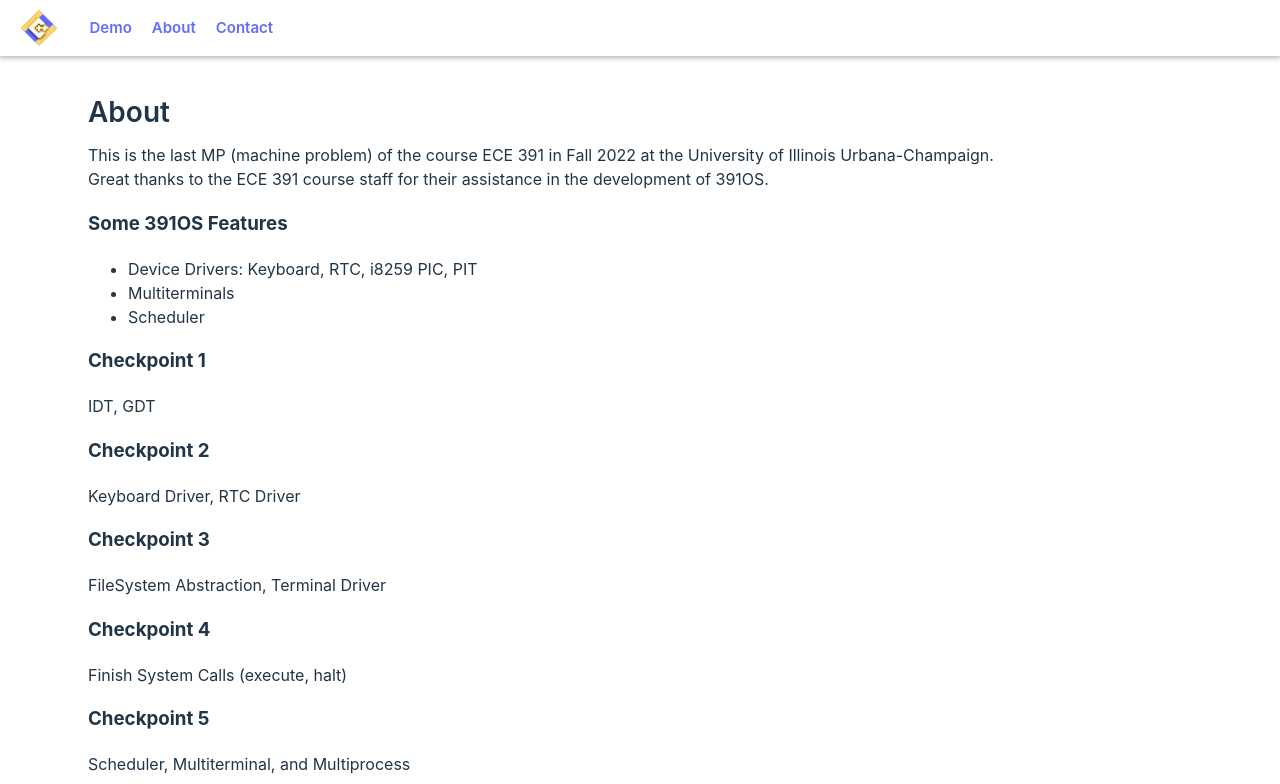
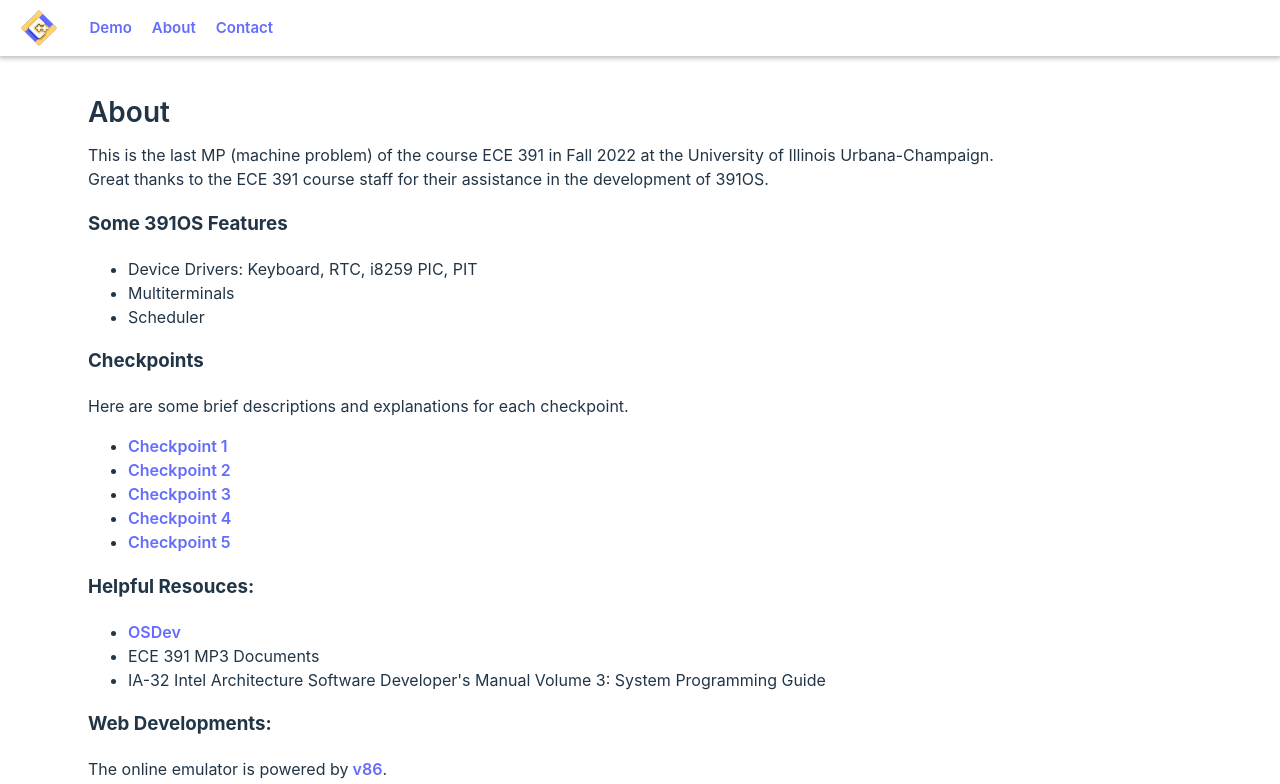
Before and after one commit to ScreamingPigeon/391OS, a React (Create React App) app: page /about in a window 1280 px wide. Shown: the top 784 px of the page. Built offline with nearby package versions, Linux system fonts and the light colour scheme.

Commit message:
checkpoint markdown files rendering and routing completed, added more stylings to markdown rendering, contact card styling, etc

```diff
--- a/config-overrides.js
+++ b/config-overrides.js
@@ -2,7 +2,7 @@ module.exports = function override(config, env) {
     // New config, e.g. config.plugins.push...
     let new_resolve = config.resolve;
     new_resolve['fallback'] = {"fs": false,
-          "os": false,
-          "path": false,};
+        "os": false,
+        "path": false,};
     return config
 }
--- a/package.json
+++ b/package.json
@@ -10,6 +10,7 @@
     "bootstrap-icons": "^1.10.5",
     "localforage": "^1.10.0",
     "match-sorter": "^6.3.1",
+    "raw-loader": "^4.0.2",
     "react": "^18.2.0",
     "react-dom": "^18.2.0",
     "react-markdown": "^8.0.7",
--- a/src/App.css
+++ b/src/App.css
@@ -327,6 +327,7 @@
 .contact-card{
   display: flex;
   align-items: center;
+  max-width: 500px;
   flex-basis: 46%;
   padding: 10px;
   margin: 5px;
@@ -448,6 +449,10 @@
   margin: 10px 0;
 }
 
+.checkpoint-markdowns-container{
+  padding: 0 5.5rem;
+}
+
 @media screen and (max-width: 500px){
   #about-box{
     padding-left: 1rem;
--- a/src/App.js
+++ b/src/App.js
@@ -5,8 +5,13 @@ import Demo from './views/Demo';
 import Contact from './views/Contact';
 import About from './views/About';
 import NoPage from "./views/NoPage";
+import CheckpointHolder from "./components/CheckpointHolder";
 import hopeforcpp from "./hopeforcpp.svg";
 import './App.css';
+
+// Note: the file location used by the markDownPath is the relative path of the CheckpointHolder element to the md file
+
+const mdFileList = ["checkpoint1", "checkpoint2",  "checkpoint3","checkpoint4","checkpoint5",];
 
 function App() {
   return (
@@ -17,7 +22,12 @@ function App() {
             <Route path="/" element={<Layout />}>
               <Route index element={<Home />} />
               <Route path="demo" element={<Demo />} />
-              <Route path="about" element={<About />}/>
+              <Route path="about">
+                <Route index element={<About />} />
+                {mdFileList.map((item, index)=> {
+                  return <Route key={`${item}-${index}`} path={item} element={<CheckpointHolder markDownPath={`../checkpointMD/${item}.md`}/>}/>
+                })}
+              </Route>
               <Route path="contact" element={<Contact />} />
               <Route path="*" element={<NoPage />} />
             </Route>
--- a/src/components/CheckpointHolder.js
+++ b/src/components/CheckpointHolder.js
@@ -1,17 +1,30 @@
-// import cp_one from '../checkpoints/checkpoint1.md';
+import { useEffect, useState } from "react";
+import ReactMarkdown from 'react-markdown';
+import PropTypes from "prop-types";
 
+// dynamically loading markdown content
+const CheckpointHolder = ({markDownPath}) => {
+    const [markdownContent, setMarkdownContent] = useState('Hello');
 
-// try to see if markdown page can be render correctly
-// used to render markdown pages for the checkpoints
-const CheckpointHolder = ({cpData}) => {
+    // fetch content from public folder
+    useEffect(()=>{
+        fetch(markDownPath)
+        .then((res) => res.text())
+        .then((text) => setMarkdownContent(text))
+        .catch(error => {
+            console.log('Error fetching markdown', error);
+        })
+    }, [markDownPath]);
+
     return (
-        <>
-            <h3>{cpData.title}</h3>
-            <div>{cpData.brief}</div>
-            <div>{cpData.mainContent}</div>
-        </>
+        <div className='checkpoint-markdowns-container'>
+            <ReactMarkdown>{markdownContent}</ReactMarkdown>
+        </div>
     );
 }
 
+CheckpointHolder.propTypes = {
+    markDownPath: PropTypes.string.isRequired,
+}
 
 export default CheckpointHolder
--- a/src/views/About.js
+++ b/src/views/About.js
@@ -1,12 +1,4 @@
-import CheckpointHolder from "../components/CheckpointHolder";
-import cpDataArr from "../checkpoints/CheckpointData"; // this import is problematic, will work temporary, but not for a long term
-
-// import ReactMarkdown from "react-markdown";
-// import { useEffect, useState } from 'react'
-
-// const mdFileLink = [
-//     "../checkpoints/checkpoint1.md",
-// ]
+import CheckpointLayout from "./CheckpointLayout";
 
 const helpfulSourceList = [
     {sourceName: 'OSDev', srcLink: 'https://wiki.osdev.org/Expanded_Main_Page'},
@@ -27,12 +19,6 @@ const AboutNavigation = () => {
 
 const About = () => {
 
-    // const [cpContent, setCpContent] = useState('');
-
-    // useEffect(()=>{
-    //     fetch(mdFileLink[0]).then(res => res.text()).then(text => setCpContent(text))
-    // }, [])
-
     return (<div className="content-container">
         <AboutNavigation />
         <div id='about-box'>
@@ -43,16 +29,11 @@ const About = () => {
                 Great thanks to the ECE 391 course staff for their assistance in the development of 391OS.
             </div>
             <div id='about-tech-section'>
-                {/* <h3>391OS Overview</h3> */}
                 <OsFeatureSection />
-                {/* <div> cp1, cp2, cp3, cp4, cp5 </div> */}
-                <div>
-                    {cpDataArr.map((item, index) => {
-                        return (<CheckpointHolder key={item.title+index} cpData={item}/>)
-                    })}
-                    {/* <CheckpointHolder cpData/> */}
-                    {/* <ReactMarkdown children={cpContent}/> */}
-                </div>
+                <h3>Checkpoints</h3>
+                <p>Here are some brief descriptions and explanations for each checkpoint.</p>
+                <CheckpointLayout />
+                {/* <CheckpointHolder markDownPath="../checkpointMD/checkpoint1.md" /> */}
             </div>
             <div id='about-tech-helpful'>
                 <MpHelpfulSources />
--- /dev/null
+++ b/src/views/CheckpointLayout.js
@@ -0,0 +1,20 @@
+import { Link } from "react-router-dom";
+
+const createCPLinks = (number) => {
+    let checkPointLinks = [];
+    for(let i = 1; i <= number; ++i){
+        checkPointLinks.push(
+        <li className="checkpoint-item">
+            <Link to={`/about/checkpoint${i}`} children={`Checkpoint ${i}`}/>
+        </li>)
+    }
+    return checkPointLinks;
+}
+
+const CheckpointLayout = () => {
+    return (<ul className="checkpoint-links-container">
+        {createCPLinks(5)}
+    </ul>)
+}
+
+export default CheckpointLayout;
--- a/src/views/Home.js
+++ b/src/views/Home.js
@@ -1,8 +1,6 @@
 import logo from '../hopeforcpp.svg'
 import BreathingCarousel from '../components/Carousels';
 import CheckpointSlide from '../components/CheckpointSlide';
-
-
 
 const carouselItems = [ 'We are team Hope for a C++',
                         'A team from Fall 2022 of ECE 391',
```
Also changed, not shown: 1 other file (tests, documents, lock files or other folders).
